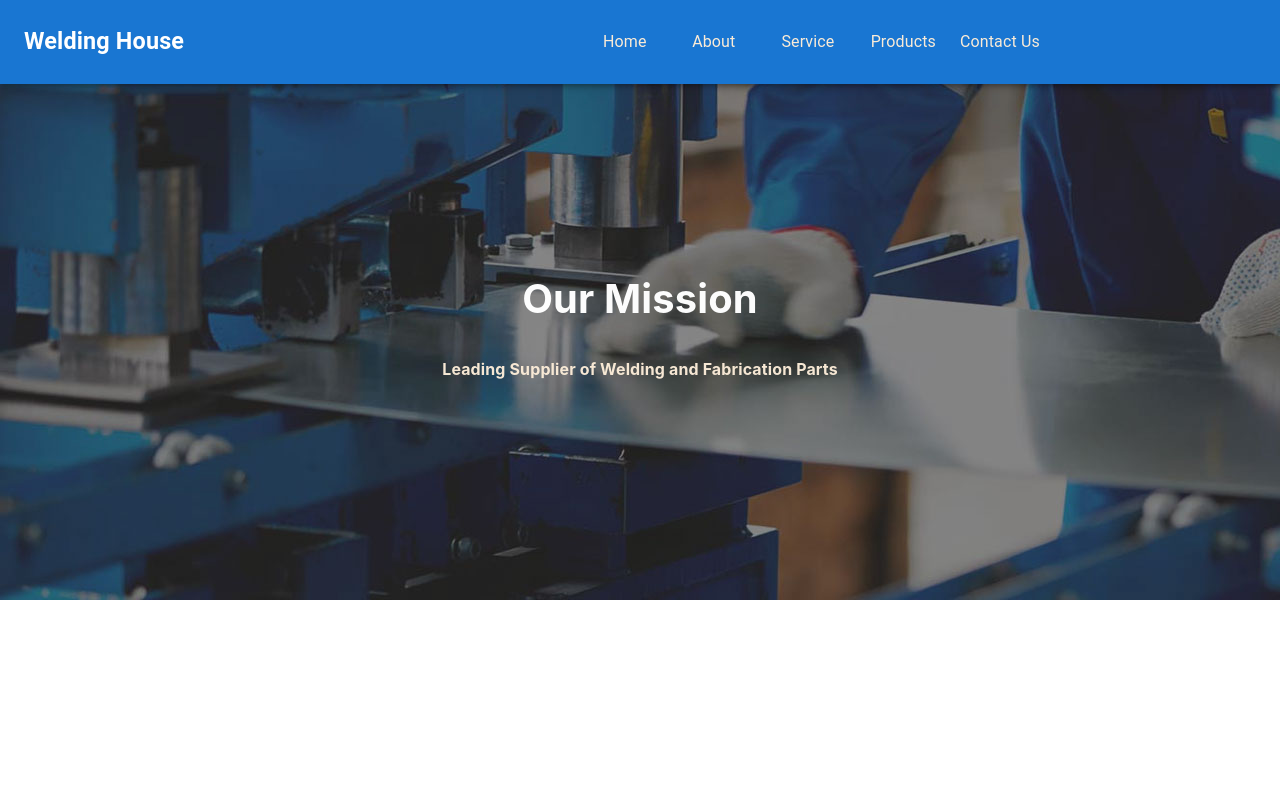
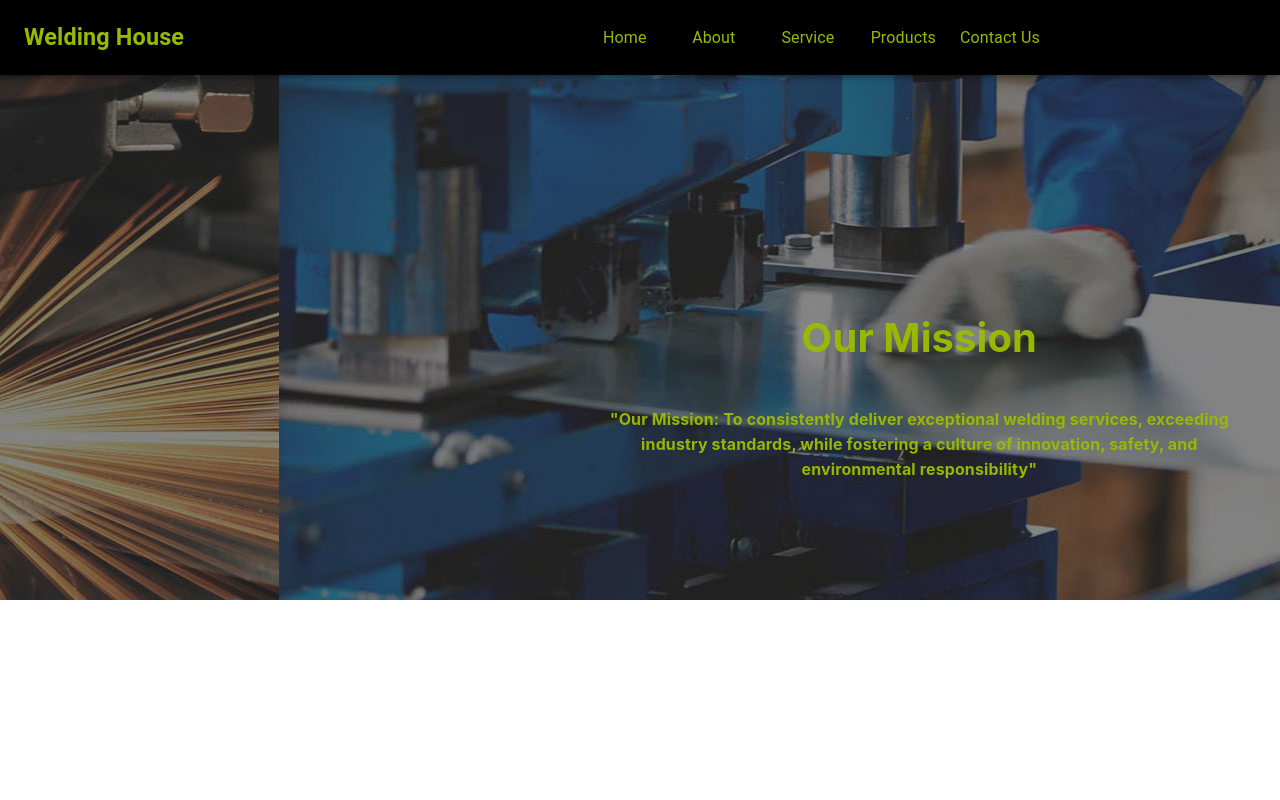
Before and after one commit to RstTiwari/moderWebsite, a React (Create React App) app: page / in a window 1280 px wide. Shown: the top 800 px of the page. Built offline with nearby package versions, Linux system fonts and the light colour scheme.

Commit message:
added changes of color

```diff
--- a/src/App.css
+++ b/src/App.css
@@ -37,13 +37,13 @@ img {
   font-size: clamp(2rem, 2.8vw, 5rem);
   font-weight: bold;
   position: absolute;
-  top: 40%;
+  top: 50%;
   left: 50%;
   transform: translate(-50%, -50%);
 }
 
 .typeWritterEffect {
-  animation: fadeInOut 5s infinite alternate;
+  animation: fadeInOut 7s infinite alternate;
 }
 .headerTerxt {
   font-size: "2rem";
@@ -67,6 +67,7 @@ img {
 .dropdown {
   position: relative;
   display: inline-block;
+  z-index: 1;
 }
 .dropdown-content {
   font-size: 1rem;
@@ -74,12 +75,13 @@ img {
   display: none;
   position: absolute;
   background-color: white;
-  min-width: 125px;
+  text-align: left;
+  min-width: 7rem;
   box-shadow: 0px 8px 16px 0px rgba(0,0,0,0.2);
-  z-index: 1;
+  z-index: -1;
 }
 .dropdown-content a {
-  color: black;
+  color: "#99ba02";
   padding: 12px 16px;
   text-decoration: none;
   align-items: center;
@@ -121,7 +123,11 @@ img {
 
 .cauroselHeader {
   font-size: 2.5rem;
-  color: white;
+  color:  "#99ba02";
+}
+.cauroselText {
+  font-size: 1rem;
+  color: "#99ba02";
 }
 
 @media (max-width: 768px) {
@@ -146,7 +152,7 @@ img {
     font-size: clamp(3rem, 2.8vw, 5rem);
     font-weight: bold;
     position: absolute;
-    top: 50%;
+    top: 40%;
     left: 50%;
     transform: translate(-50%, -50%);
   }
@@ -159,4 +165,12 @@ img {
     width: 100%;
     height: 100%;
   }
+  .cauroselHeader {
+    font-size: 1.5rem;
+    color:  "#99ba02";
+  }
+  .cauroselText {
+    font-size: 0.8rem;
+    color: "#99ba02";
+  }
 }
--- a/src/Component/Navbar.jsx
+++ b/src/Component/Navbar.jsx
@@ -78,9 +78,16 @@ const Navbar = () => {
         navigate(content.key)
     }
     return (
-        <Box sx={{ display: "flex" }}>
+        <Box sx={{ display: "flex", color: "#99ba02", zIndex:"10000" }}>
             <CssBaseline />
-            <AppBar component={"nav"}>
+            <AppBar
+                component={"nav"}
+                sx={{
+                    backgroundColor: "#000000",
+                    height: "75px",
+                    color: "#99ba02",
+                }}
+            >
                 <Toolbar>
                     <IconButton
                         color="inherit"
@@ -96,14 +103,14 @@ const Navbar = () => {
                         variant="h6"
                         component="div"
                         className="footer-left"
+                        color={"#99ba02"}
                         sx={{
                             flexGrow: 0.7,
                             display: { xs: "block", sm: "block" },
                         }}
                     >
-                        <h3>
-                            Welding House
-                        </h3>
+                        <h3>Welding House</h3>
+
                     </Typography>
                     <Box
                         sx={{
@@ -111,43 +118,76 @@ const Navbar = () => {
                                 xs: "none",
                                 sm: "block",
                                 paddingRight: "20px",
+                                color: "#99ba02",
                             },
                         }}
                     >
                         <Row align={"center"} gutter={50}>
                             <Col span={4}>
                                 <Link to={"/"}>
-                                    <Typography>Home</Typography>
+                                    <Typography color={"#99ba02"}>
+                                        Home
+                                    </Typography>
                                 </Link>
                             </Col>
                             <Col span={4}>
                                 <Link to={"/about"}>
-                                    <Typography>About</Typography>
+                                    <Typography color={"#99ba02"}>
+                                        About
+                                    </Typography>
                                 </Link>
                             </Col>
                             <Col span={4}>
                                 <Typography className="dropdown">
-                                    <Typography>Service</Typography>
+                                    <Typography
+                                        style={{
+                                            color: "#99ba02",
+                                        }}
+                                    >
+                                        Service
+                                    </Typography>
                                     <div className="dropdown-content">
-                                        <Link href="#">Welding</Link>
-                                        <Link href="#">Welding</Link>
-                                        <Link href="#">Welding</Link>
+                                        <Link href="#">
+                                            <Typography color={"#99ba02"}>
+                                                Welding
+                                            </Typography>
+                                        </Link>
+                                        <Link href="#">
+                                            <Typography color={"#99ba02"}>
+                                                Welding
+                                            </Typography>
+                                        </Link>
+                                        <Link href="#">
+                                            <Typography color={"#99ba02"}>
+                                                Welding
+                                            </Typography>
+                                        </Link>
                                     </div>
                                 </Typography>
                             </Col>
                             <Col span={4}>
                                 <Typography className="dropdown">
-                                    <Typography>Products </Typography>
+                                    <Typography color={"#99ba02"}>
+                                        Products{" "}
+                                    </Typography>
                                     <div className="dropdown-content">
-                                        <Link href="#">Product1</Link>
-                                        <Link href="#">Product1</Link>
-                                        <Link href="#">Product1</Link>
+                                        <Link href="#">
+                                            <Typography color={"#99ba02"}>
+                                                Product1
+                                            </Typography>
+                                        </Link>
+                                        <Link href="#">
+                                            <Typography color={"#99ba02"}>Product1</Typography>
+                                        </Link>
+                                        <Link href="#" >
+                                            <Typography color={"#99ba02"}>Product</Typography>
+                                        </Link>
                                     </div>
                                 </Typography>
                             </Col>
                             <Col span={6}>
                                 <Link to={"/contact"}>
-                                    <Typography>Contact Us</Typography>
+                                    <Typography color={"#99ba02"}>Contact Us</Typography>
                                 </Link>
                             </Col>
                         </Row>
@@ -156,12 +196,17 @@ const Navbar = () => {
             </AppBar>
             <Drawer
                 open={drawerOpen}
-                placement="left"
-                width={"200px"}
-                style={{marginTop:"2rem"}}
+                placement ={"top"}
+                width={"350px"}
+                height={"350px"}
+
             >
                 <Menu
-                    style={{ color: "#1976d2", fontSize:'12px',fontWeight:"bold"}}
+                    style={{
+                        color: "#99ba02",
+                        fontSize: "1.5rem",
+                        fontWeight: "bold",
+                    }}
                     items={menuItems}
                     onSelect={handleMenuClick}
                     mode="inline"
--- a/src/Home.js
+++ b/src/Home.js
@@ -18,18 +18,37 @@ const Home = () => {
                 justifyContentL: "center",
             }}
         >
-            <Carousel autoplay dots={false} effect={"fade"} speed ={700}>
+            <Carousel
+                autoplay
+                dots={false}
+                effect={"scrollx "}
+                autoplaySpeed={5000}
+                style={{
+                    color: "#99ba02"
+                }}
+            >
                 <div className="sliderImageDiv">
                     <img alt="slider1" src={HomeImage} />
                     <div className="centeredText">
                         <div className="typeWritterEffect">
                             <h1 className="cauroselHeader">
-                                Welcome to the{" "}
-                                <span>
-                                    Welding House
-                                </span>
+                                Welcome to <span>WELDING HOUSE</span>
                             </h1>
-                            <p>Leading Industrial Fabricator</p>
+                            <h6  className="cauroselText">
+                                Shaping the Future of Welding & Cutting
+                                Products, Consumables and Fabrication Technology
+                            </h6>
+                            <h6 className="cauroselText">
+                                Welding House is a INDIA leader in welding and
+                                cutting equipment and consumables. Our
+                                innovative, INDIA -renowned equipment and
+                                fabrication technology solutions are developed
+                                with input from our customers and built on the
+                                expertise and heritage of a global manufacturing
+                                leader. Our collective vision is to transform
+                                the industry and meet the needs of our customers
+                                through our diverse product portfolio.
+                            </h6>
                         </div>
                     </div>
                 </div>
@@ -37,11 +56,14 @@ const Home = () => {
                     <img alt="slider1" src={HomeImage1} />
                     <div className="centeredText">
                         <div className="typeWritterEffect">
-                            <h1 className="cauroselHeader">
-                                Our Mission
-
-                            </h1>
-                            <p>Leading Supplier of Welding and Fabrication Parts </p>
+                            <h1 className="cauroselHeader">Our Mission</h1>
+                            <h6  className="cauroselText">
+                                "Our Mission: To consistently deliver
+                                exceptional welding services, exceeding industry
+                                standards, while fostering a culture of
+                                innovation, safety, and environmental
+                                responsibility"
+                            </h6>
                         </div>
                     </div>
                 </div>
@@ -49,19 +71,22 @@ const Home = () => {
                     <img alt="slider1" src={HomeImage2} />
                     <div className="centeredText">
                         <div className="typeWritterEffect">
-                            <h1 className="cauroselHeader">
-                                 Our Vission
-
-                            </h1>
-                            <p>Creating You Vision with Love</p>
+                            <h1 className="cauroselHeader">Our Vission</h1>
+                            <h6  className="cauroselText">
+                                "Our Vision: To be the premier provider of
+                                welding solutions, setting the gold standard for
+                                excellence in craftsmanship and innovation. We
+                                envision a future where our company is
+                                synonymous with cutting-edge welding
+                                technologies, superior quality, and unwavering
+                                dedication to client satisfaction."
+                            </h6>
                         </div>
                     </div>
                 </div>
             </Carousel>
             <Service />
             <Footer />
-
-
         </div>
     );
 };
```
